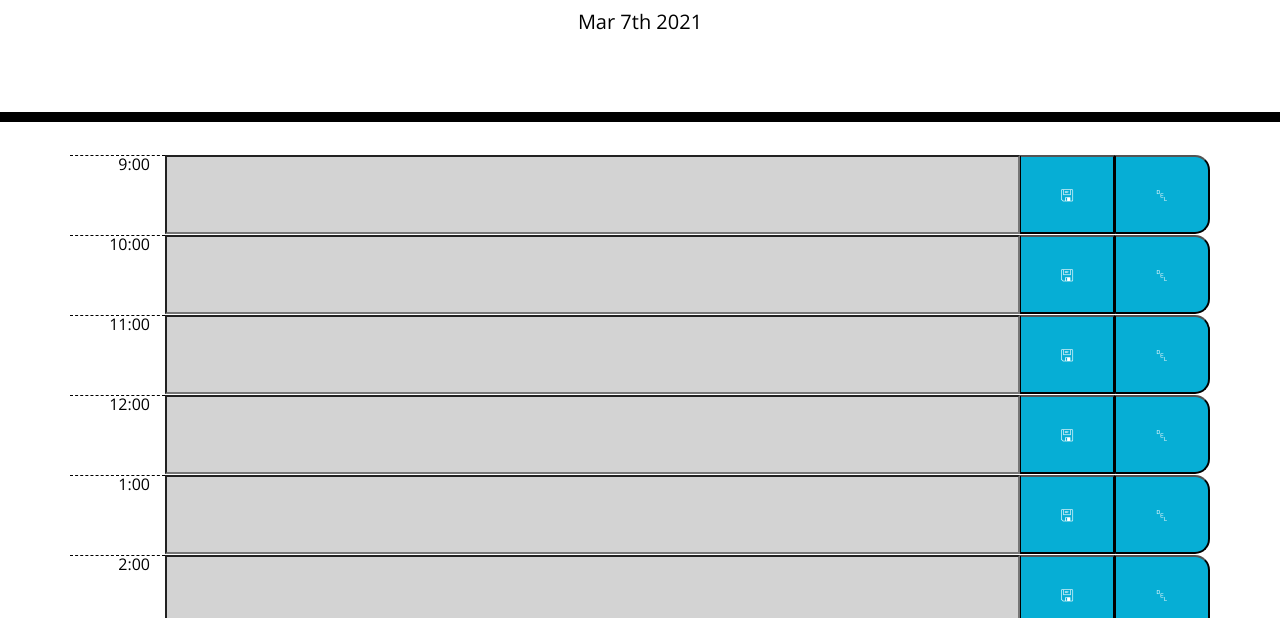
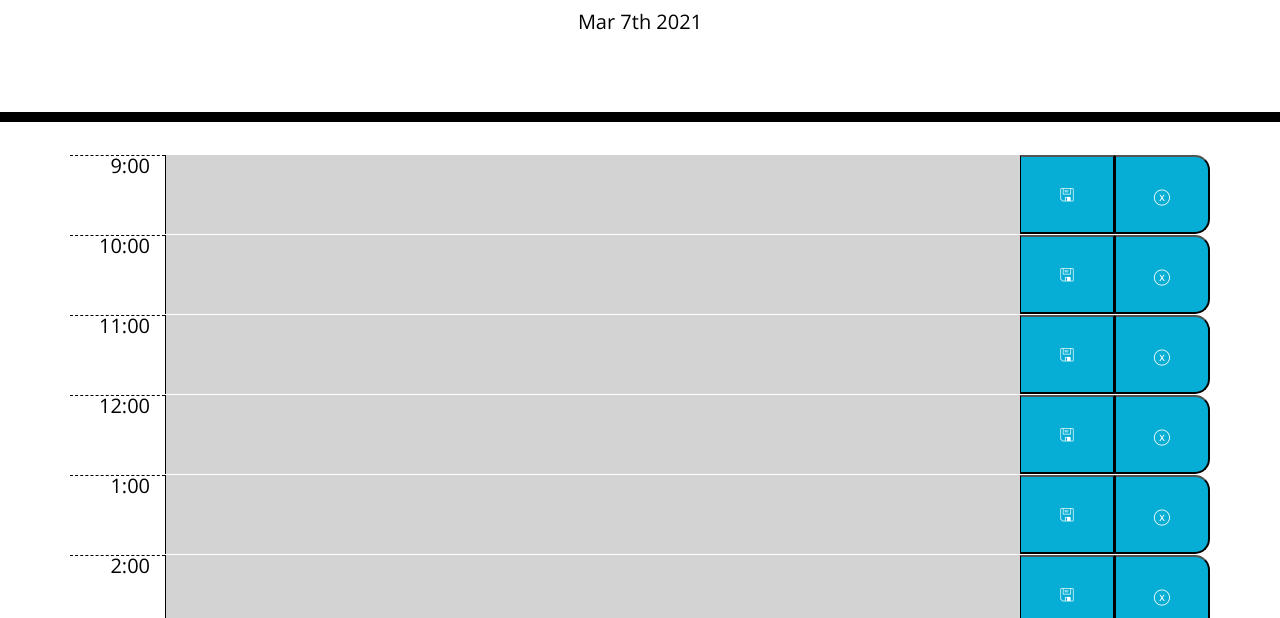
Before and after one commit to crichards17/Workday-Planner, a plain HTML site: page index.html in a window 1280 px wide. Shown: the part 182-800 px from the top of the page. Drawn offline with nearby package versions, Linux system fonts and the light colour scheme.

Commit message:
added clear button functionality and updated button styling

```diff
--- a/Assets/script.js
+++ b/Assets/script.js
@@ -41,14 +41,18 @@ function createBlocks() {
             class: "saveBtn col-1",
             'data-hour': i
         });
-        newSvBtn.text('🖫');
+        let newSvIcon = $('<i>');
+        newSvIcon.text('🖫');
+        newSvBtn.append(newSvIcon);
 
         let newClrBtn = $('<button>');
         newClrBtn.attr({
             class: "clearBtn col-1",
             'data-hour': i
         });
-        newClrBtn.text('␡');
+        let newClrIcon = $('<i>');
+        newClrIcon.text('ⓧ');
+        newClrBtn.append(newClrIcon);
 
         newRow.append(newHour);
         newRow.append(newText);
--- a/Assets/style.css
+++ b/Assets/style.css
@@ -4,7 +4,7 @@ body {
   line-height: 1;
 }
 
-textarea{
+.textarea{
   background: transparent;
   border: none;
   resize: none;
@@ -41,6 +41,7 @@ textarea{
   color: #000000;
   border-top: 1px dashed #000000;
   text-align: right;
+  font-size: 125%;
 }
 
 .past {
@@ -57,10 +58,9 @@ textarea{
 
 .saveBtn {
   border-left: 1px solid black;
-  /* border-top-right-radius: 15px;
-  border-bottom-right-radius: 15px; */
   background-color: #06AED5;
   color: white;
+  font-size: 110%;
 }
 
 .clearBtn {
@@ -69,9 +69,20 @@ textarea{
   border-bottom-right-radius: 15px;
   background-color: #06AED5;
   color: white;
+  font-size: 100%;
+}
+
+i {
+  font-style: normal;
+  transition: all .3s ease-in-out;
 }
 
 .saveBtn i:hover {
-  font-size: 20px;
+  font-size: 140%;
   transition: all .3s ease-in-out;
 }
+
+.clearBtn i:hover {
+  font-size: 130%;
+  transition: all .3s ease-in-out;
+}
```
Also changed, not shown: index.html (+0 -7 lines).
